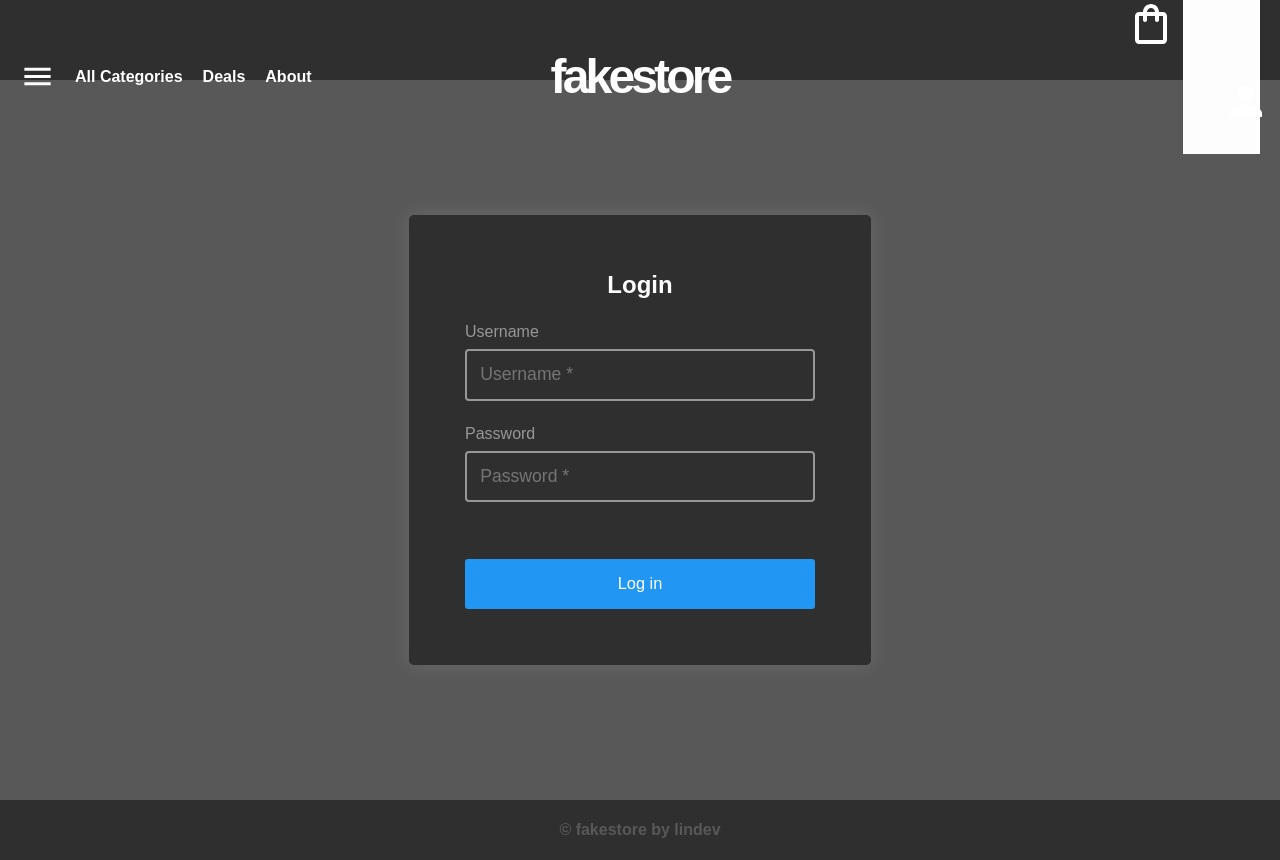
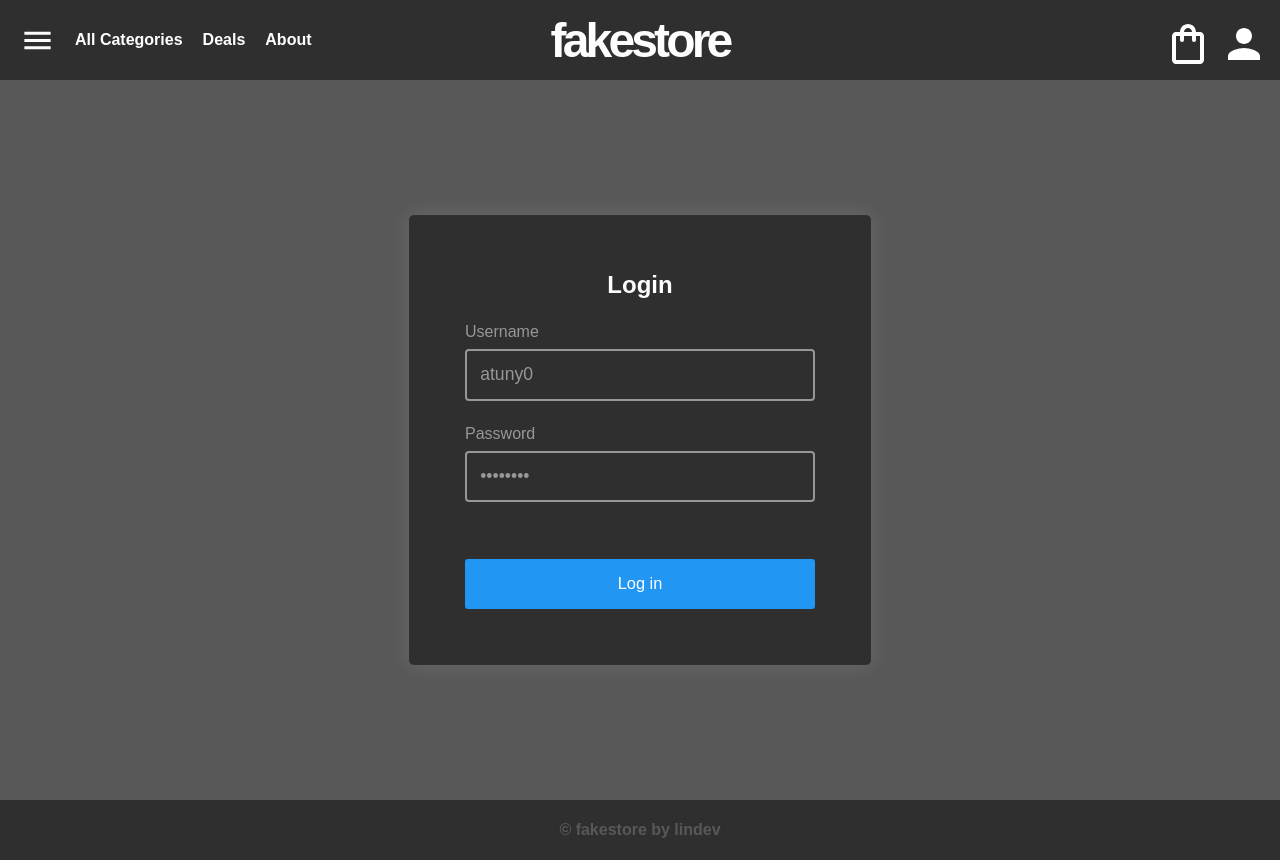
Before and after one commit to Hendro777/fakestore, a React (Vite) app: page /login in a window 1280 px wide. Built offline with nearby package versions, Linux system fonts and the light colour scheme.

Commit message:
feat: added standard account to login for demonstrations

```diff
--- a/src/components/Header.jsx
+++ b/src/components/Header.jsx
@@ -40,7 +40,7 @@ const Header = function () {
             <img src={user.image} />
           </Link>
         ) : (
-          <Link className="btn-link btn-account account" to="/login">
+          <Link className="btn-link btn-account" to="/login">
             <Person />
           </Link>
         )}
--- a/src/index.scss
+++ b/src/index.scss
@@ -71,7 +71,6 @@ button {
   color: $primary-contrast;
   height: 50px;
   padding: 12px 60px;
-  flex-grow: 1;
   border-radius: 25px;
   border: none;
   outline: none;
@@ -633,6 +632,10 @@ a {
             border-radius: 4px;
             padding: 0.5em 0.5em;
           }
+        }
+
+        .logout {
+          margin-top: 1.5em;
         }
       }
     }
--- a/src/pages/Account/AccountDashboard.jsx
+++ b/src/pages/Account/AccountDashboard.jsx
@@ -1,9 +1,16 @@
 import { useContext } from "react"
-import { useOutlet, useOutletContext } from "react-router-dom"
+import { useNavigate, useOutlet, useOutletContext } from "react-router-dom"
+import { logoutUser } from "../../utils/auth"
 
 export default function AccountDashboard() {
     const user = useOutletContext()
     const userInfoArr = [user.firstName, user.lastName, user.email]
+    const navigate = useNavigate()
+
+    function logout() {
+        logoutUser()
+        navigate('/')
+    }
 
     const userInfoItems = userInfoArr.map((info, index) => {
         const key = Object.keys(user).find(key => user[key] === info)
@@ -23,6 +30,7 @@ export default function AccountDashboard() {
                     <img src={user.image} /></div>
                 <div className="userInfo">
                     {userInfoItems}
+                    <button className="btn-primary logout" onClick={logout}>Logout</button>
                 </div>
             </div>
         </section>
--- a/src/pages/Login.jsx
+++ b/src/pages/Login.jsx
@@ -52,6 +52,7 @@ export default function Login() {
                     <label htmlFor="username">
                         Username
                         <input
+                            defaultValue={"atuny0"}
                             type="text"
                             name="username"
                             placeholder="Username *" />
@@ -60,6 +61,7 @@ export default function Login() {
                     <label htmlFor="password">
                         Password
                         <input
+                            defaultValue={"9uQFF1Lh"}
                             type="password"
                             name="password"
                             placeholder="Password *" />
```
